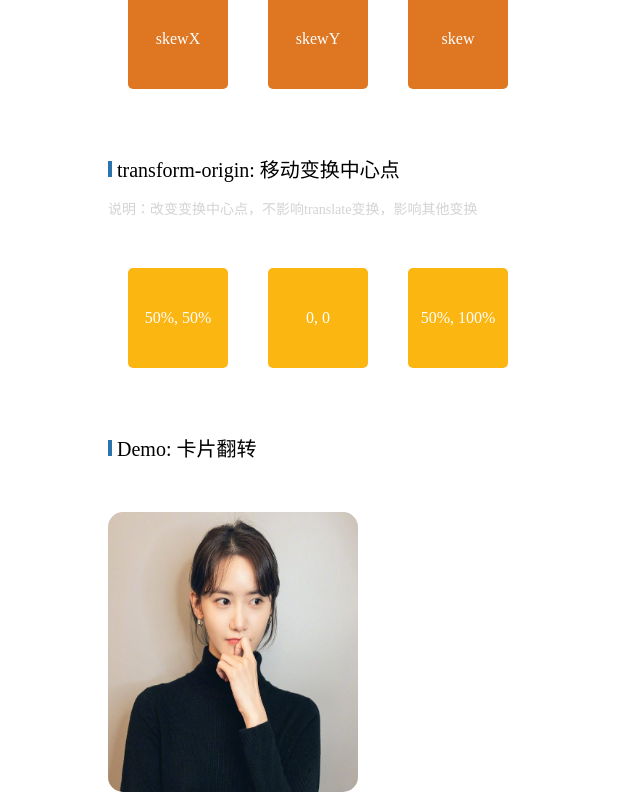
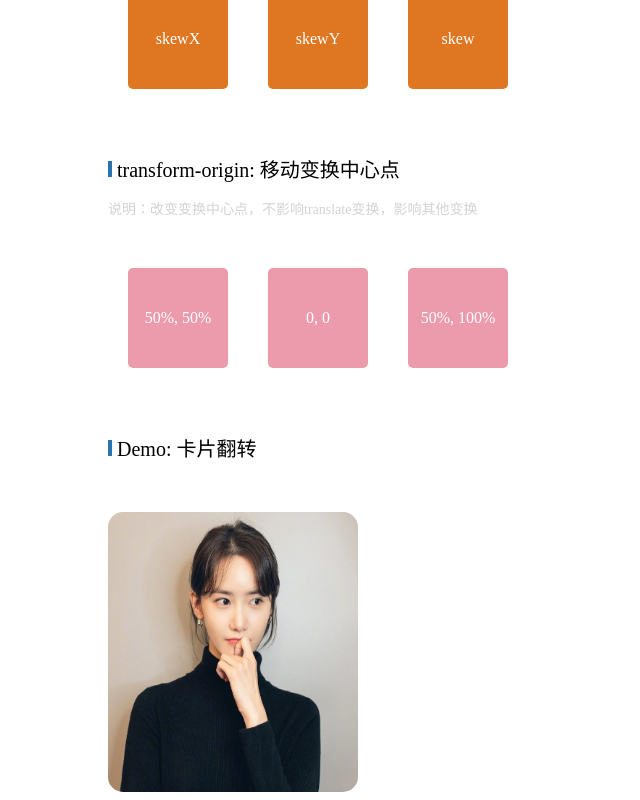
Before and after one commit to MrHGJ/css-demo, a React app: page /#/transform-page in a window 1280 px wide. Shown: the part 897-1697 px from the top of the page, without its empty margins (0-640 px from the left). Built offline with nearby package versions, Linux system fonts and the light colour scheme.

Commit message:
fix: 颜色修改

```diff
--- a/src/views/transform-page/index.scss
+++ b/src/views/transform-page/index.scss
@@ -126,7 +126,7 @@
 
     // transform-origin改变中心点
     .transform-origin-0 {
-      @include tansform-block(#fbb612);
+      @include tansform-block(#ec9bad);
 
       &:hover {
         transform: rotate(45deg);
@@ -134,7 +134,7 @@
     }
 
     .transform-origin-1 {
-      @include tansform-block(#fbb612);
+      @include tansform-block(#ec9bad);
       transform-origin: 0 0;
 
       &:hover {
@@ -143,7 +143,7 @@
     }
 
     .transform-origin-2 {
-      @include tansform-block(#fbb612);
+      @include tansform-block(#ec9bad);
       transform-origin: 50% 100%;
 
       &:hover {
```
